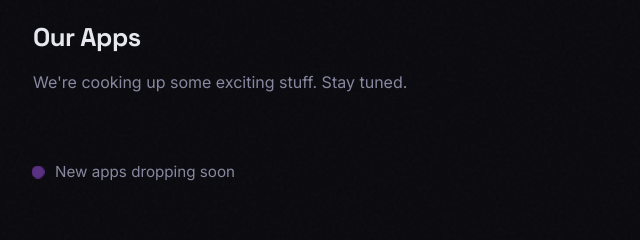
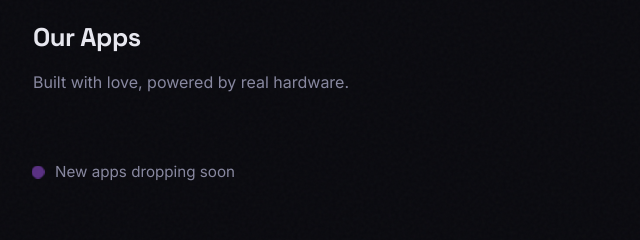
Before and after one commit to MyCrewDev/tapmagic-site, a plain HTML site: page index.html in a window 1280 px wide. Shown: the part 459-699 px from the top of the page, 139-779 px from the left. Drawn offline with Linux system fonts and the light colour scheme.

```diff
--- a/index.html
+++ b/index.html
@@ -30,7 +30,7 @@
 
         <section class="apps" id="apps">
             <h2>Our Apps</h2>
-            <p class="apps-intro">We're cooking up some exciting stuff. Stay tuned.</p>
+            <p class="apps-intro">Built with love, powered by real hardware.</p>
 
             <div class="app-grid" id="app-grid">
             </div>
```
